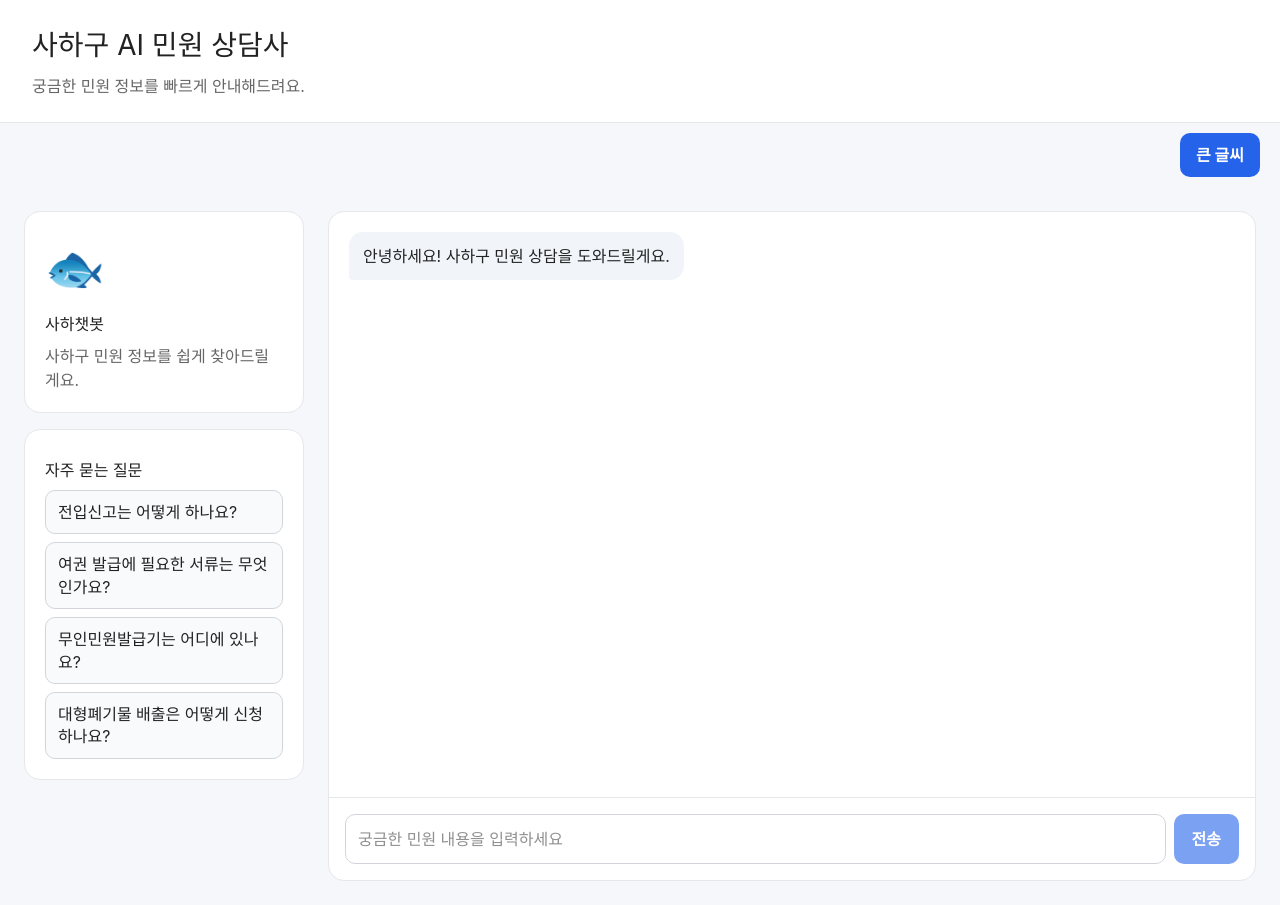
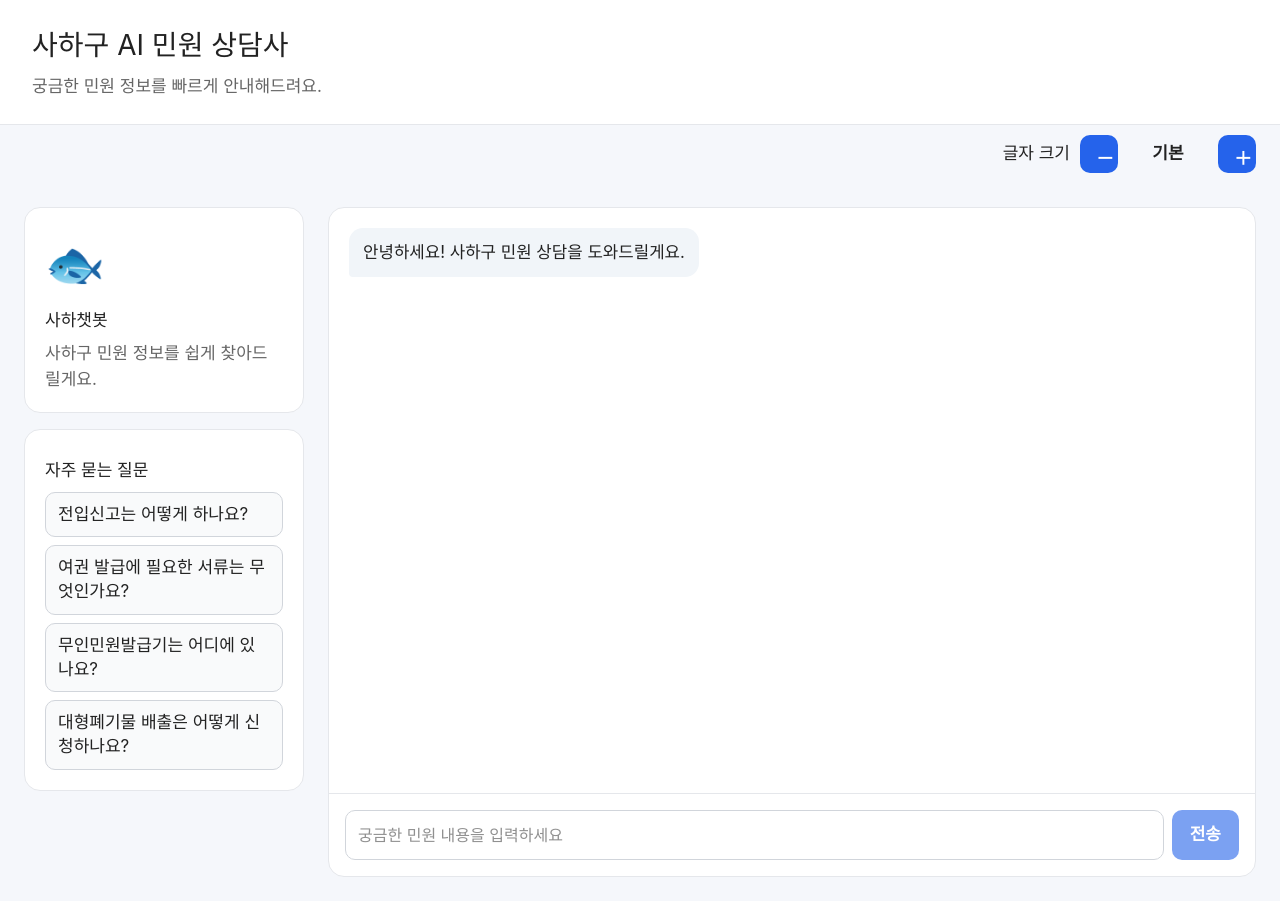
Before and after one commit to dainkim621/Saha_AI_Counselor, a React (Vite) app in the folder frontend/: page / in a window 1280 px wide. Built offline with nearby package versions, Linux system fonts and the light colour scheme.

Commit message:
큰글씨 모드 5단계

```diff
--- a/frontend/src/App.css
+++ b/frontend/src/App.css
@@ -252,3 +252,84 @@
 .large-text h3 {
   font-size: 1.4em;
 }
+
+/* 접근성 바 */
+
+.accessibility-bar {
+  display: flex;
+  justify-content: flex-end;
+  align-items: center;
+  gap: 10px;
+
+  padding: 10px 24px;
+}
+
+.accessibility-bar button {
+  width: 38px;
+  height: 38px;
+
+  border: none;
+  border-radius: 10px;
+
+  background-color: #2563eb;
+  color: white;
+
+  cursor: pointer;
+
+  font-size: 18px;
+  font-weight: bold;
+}
+
+.accessibility-bar button:hover {
+  background-color: #1d4ed8;
+}
+
+.font-label {
+  min-width: 80px;
+  text-align: center;
+  font-weight: 700;
+}
+
+/* 글자 크기 단계 */
+
+.font-xsmall {
+  font-size: 13px;
+}
+
+.font-small {
+  font-size: 15px;
+}
+
+.font-normal {
+  font-size: 17px;
+}
+
+.font-large {
+  font-size: 19px;
+}
+
+.font-xlarge {
+  font-size: 22px;
+}
+
+/* 말풍선 */
+
+.font-xsmall .message-bubble {
+  font-size: 0.9rem;
+}
+
+.font-small .message-bubble {
+  font-size: 1rem;
+}
+
+.font-normal .message-bubble {
+  font-size: 1.05rem;
+}
+
+.font-large .message-bubble {
+  font-size: 1.15rem;
+}
+
+.font-xlarge .message-bubble {
+  font-size: 1.3rem;
+}
--- a/frontend/src/App.tsx
+++ b/frontend/src/App.tsx
@@ -12,6 +12,22 @@ export type Message = {
   content: string;
 };
 
+const fontModes = [
+  "font-xsmall",
+  "font-small",
+  "font-normal",
+  "font-large",
+  "font-xlarge",
+];
+
+const fontLabels = [
+  "아주 작게",
+  "작게",
+  "기본",
+  "크게",
+  "아주 크게",
+];
+
 function App() {
   const [messages, setMessages] = useState<Message[]>([
     {
@@ -21,9 +37,10 @@ function App() {
   ]);
 
   const [isLoading, setIsLoading] = useState(false);
-  const [isLargeText, setIsLargeText] = useState(false);
 
-  // 현재는 백엔드 없이 mock 답변으로 프론트 동작 확인
+  // 기본 = 2
+  const [fontLevel, setFontLevel] = useState(2);
+
   const sendMessage = async (question: string) => {
     if (!question.trim()) return;
     if (isLoading) return;
@@ -36,36 +53,62 @@ function App() {
     setMessages((prev) => [...prev, userMessage]);
     setIsLoading(true);
 
+    // mock 답변
     setTimeout(() => {
-      const mockAnswer: Message = {
+      const aiMessage: Message = {
         role: "assistant",
         content:
-          "현재는 프론트엔드 테스트용 임시 답변입니다.\n\n백엔드 연결 후에는 이곳에 실제 사하구 민원 안내 답변이 표시됩니다.",
+          "현재는 프론트엔드 테스트용 임시 답변입니다.\n\n백엔드 연결 후 실제 민원 안내 답변이 표시됩니다.",
       };
 
-      setMessages((prev) => [...prev, mockAnswer]);
+      setMessages((prev) => [...prev, aiMessage]);
       setIsLoading(false);
     }, 800);
   };
 
+  const decreaseFont = () => {
+    setFontLevel((prev) => Math.max(prev - 1, 0));
+  };
+
+  const increaseFont = () => {
+    setFontLevel((prev) => Math.min(prev + 1, 4));
+  };
+
   return (
-    <div className={isLargeText ? "app large-text" : "app"}>
+    <div className={`app ${fontModes[fontLevel]}`}>
       <Header />
+
       <div className="accessibility-bar">
-  <button onClick={() => setIsLargeText(!isLargeText)}>
-    {isLargeText ? "기본 글씨" : "큰 글씨"}
-  </button>
-</div>
+        <span>글자 크기</span>
+
+        <button onClick={decreaseFont}>－</button>
+
+        <div className="font-label">
+          {fontLabels[fontLevel]}
+        </div>
+
+        <button onClick={increaseFont}>＋</button>
+      </div>
 
       <main className="main-layout">
         <section className="left-section">
           <MascotCard />
-          <QuickMenu onSelect={sendMessage} disabled={isLoading} />
+          <QuickMenu
+            onSelect={sendMessage}
+            disabled={isLoading}
+          />
         </section>
 
         <section className="chat-section">
-          <ChatWindow messages={messages} isLoading={isLoading} />
-          <ChatInput onSend={sendMessage} isLoading={isLoading} />
+          <ChatWindow
+            messages={messages}
+            isLoading={isLoading}
+          />
+
+          <ChatInput
+            onSend={sendMessage}
+            isLoading={isLoading}
+          />
         </section>
       </main>
     </div>
--- a/frontend/src/components/ChatInput.tsx
+++ b/frontend/src/components/ChatInput.tsx
@@ -5,7 +5,10 @@ type ChatInputProps = {
   isLoading: boolean;
 };
 
-function ChatInput({ onSend, isLoading }: ChatInputProps) {
+function ChatInput({
+  onSend,
+  isLoading,
+}: ChatInputProps) {
   const [input, setInput] = useState("");
 
   const handleSend = () => {
@@ -18,7 +21,9 @@ function ChatInput({ onSend, isLoading }: ChatInputProps) {
     setInput("");
   };
 
-  const handleKeyDown = (e: React.KeyboardEvent<HTMLInputElement>) => {
+  const handleKeyDown = (
+    e: React.KeyboardEvent<HTMLInputElement>
+  ) => {
     if (e.key === "Enter") {
       handleSend();
     }
@@ -34,7 +39,10 @@ function ChatInput({ onSend, isLoading }: ChatInputProps) {
         disabled={isLoading}
       />
 
-      <button onClick={handleSend} disabled={isLoading || !input.trim()}>
+      <button
+        onClick={handleSend}
+        disabled={isLoading || !input.trim()}
+      >
         {isLoading ? "답변 중..." : "전송"}
       </button>
     </div>
--- a/frontend/src/components/ChatWindow.tsx
+++ b/frontend/src/components/ChatWindow.tsx
@@ -1,4 +1,8 @@
-import { useEffect, useRef } from "react";
+import {
+  useEffect,
+  useRef,
+} from "react";
+
 import type { Message } from "../App";
 
 type ChatWindowProps = {
@@ -6,12 +10,17 @@ type ChatWindowProps = {
   isLoading: boolean;
 };
 
-function ChatWindow({ messages, isLoading }: ChatWindowProps) {
-  const bottomRef = useRef<HTMLDivElement | null>(null);
+function ChatWindow({
+  messages,
+  isLoading,
+}: ChatWindowProps) {
+  const bottomRef =
+    useRef<HTMLDivElement | null>(null);
 
-  // 메시지가 추가되거나 로딩 상태가 바뀌면 맨 아래로 자동 스크롤
   useEffect(() => {
-    bottomRef.current?.scrollIntoView({ behavior: "smooth" });
+    bottomRef.current?.scrollIntoView({
+      behavior: "smooth",
+    });
   }, [messages, isLoading]);
 
   return (
@@ -39,13 +48,13 @@ function ChatWindow({ messages, isLoading }: ChatWindowProps) {
 
       {isLoading && (
         <div className="message-row assistant-row">
-          <div className="message-bubble assistant-bubble loading-bubble">
-            답변을 생성하고 있어요<span className="loading-dots">...</span>
+          <div className="message-bubble assistant-bubble">
+            답변을 생성하고 있어요...
           </div>
         </div>
       )}
 
-      <div ref={bottomRef} />
+      <div ref={bottomRef}></div>
     </div>
   );
 }
--- a/frontend/src/components/QuickMenu.tsx
+++ b/frontend/src/components/QuickMenu.tsx
@@ -10,7 +10,10 @@ const quickQuestions = [
   "대형폐기물 배출은 어떻게 신청하나요?",
 ];
 
-function QuickMenu({ onSelect, disabled }: QuickMenuProps) {
+function QuickMenu({
+  onSelect,
+  disabled,
+}: QuickMenuProps) {
   return (
     <div className="quick-menu">
       <h3>자주 묻는 질문</h3>
```
